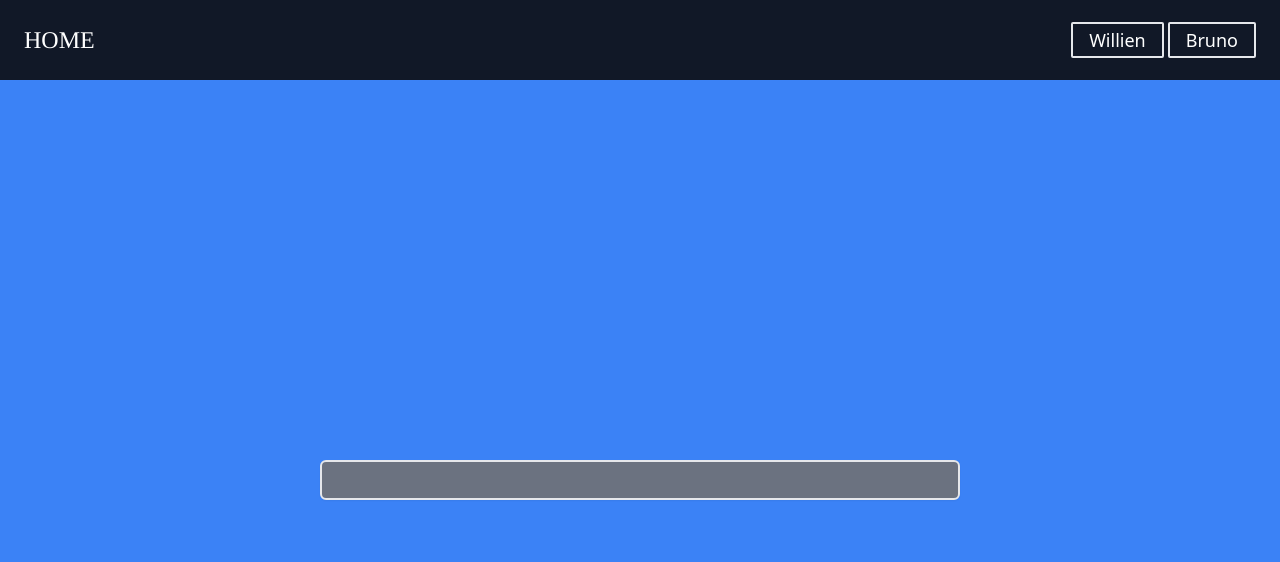
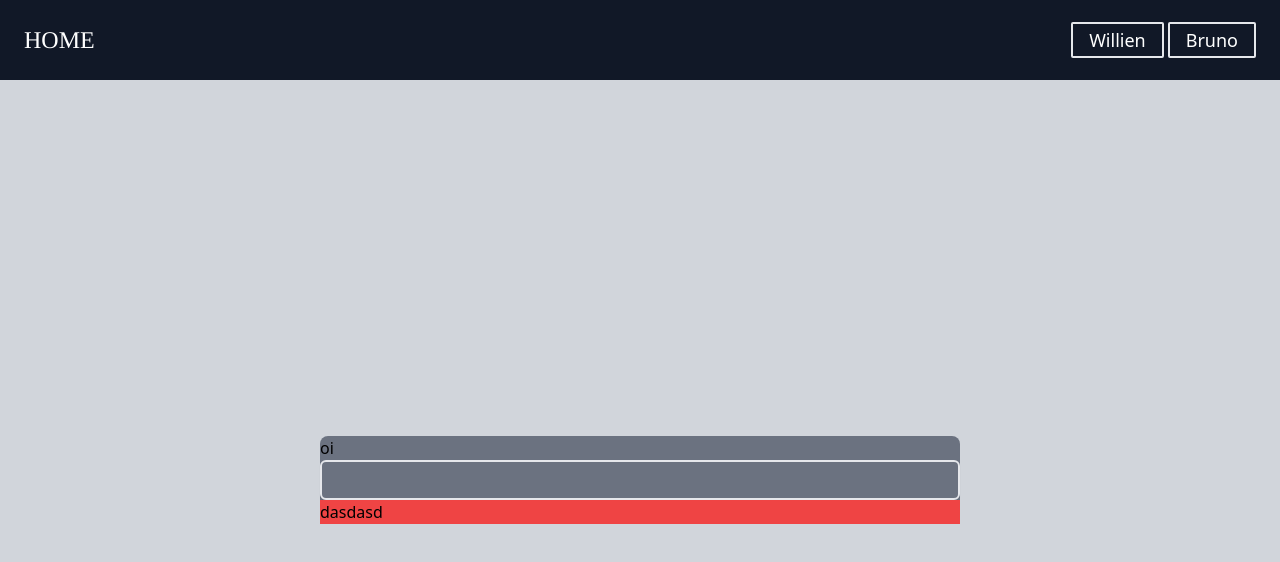
Before and after one commit to indicacode/gbt-fluent2-web, a Next.js app: page / in a window 1280 px wide. Shown: the top 562 px of the page. Built offline with nearby package versions, Linux system fonts and the light colour scheme.

Commit message:
fix input

```diff
--- a/app/page.tsx
+++ b/app/page.tsx
@@ -4,9 +4,9 @@ import {Input} from "@/components/reviewing/input"
 
 export default function Page() {
     return (
-        <div className="flex justify-center items-center w-full min-h-screen bg-blue-500">
+        <div className="flex justify-center items-center w-full min-h-screen bg-gray-300">
             <div className="w-1/2 h-1/2 bg-gray-500 rounded-[8px]">
-      <Input subtext={"dasdasd"} subtextClasses={"bg-red-500"} placeholderClasses={"bg-gray-500"} placeholderText="oi"/>
+      <Input subtext={"dasdasd"} subtextClasses={"bg-red-500"} placeholderClasses={"bg-gray-100"} placeholderText="oi"/>
             </div>
         </div>
     )
--- a/components/reviewing/input.tsx
+++ b/components/reviewing/input.tsx
@@ -4,10 +4,10 @@ import {tv} from "tailwind-variants";
 
 const inputVariants = tv(
     {
-    base:"flex  w-full rounded-md  bg-transparent px-4 py-2 text-sm shadow-sm transition-colors file:border-0 file:bg-transparent file:text-sm file:font-medium focus-visible:outline-none focus-visible:ring-1 focus-visible:ring-slate-950 disabled:cursor-not-allowed disabled:opacity-50 dark:border-slate-800 dark:placeholder:text-slate-400 dark:focus-visible:ring-slate-300",
+    base:"flex  w-full rounded-md  bg-transparent px-4 py-2 text-sm shadow-sm transition-colors  file:border-0 file:bg-transparent file:text-sm file:font-medium  disabled:cursor-not-allowed disabled:opacity-50 dark:border-slate-800 dark:placeholder:text-slate-400 ",
         variants: {
             variant: {
-                default:"flex  w-full   bg-transparent px-2 border-t-2 border-l-2 border-r-2 border-b-2 focus:border-b-black focus:border-b-[1px] hover:border-b-[1px] hover:border-b-black text-sm shadow-sm transition-colors "
+                default:"flex  w-full   bg-transparent px-2 border-t-2 border-l-2 border-r-2 border-b-2 focus:border-b-blue-500 focus:border-b-[2px] hover:border-b-[2px] hover:border-b-blue-500 text-sm shadow-sm transition-colors "
             }
 
         },
@@ -18,17 +18,17 @@ const inputVariants = tv(
 )
 
 
-const Input = React.forwardRef(({SubtextClasses, className,PlaceholderClasses, PlaceholderText,Subtext, type,variant, ...props }, ref) => {
+const Input = React.forwardRef(({subtextClasses, className,placeholderClasses, placeholderText,subtext, type,variant, ...props }, ref) => {
     return (
         (
             <div className={"flex   flex-col"}>
-                <h2 className={" text-black  py-1"+PlaceholderClasses}>{PlaceholderText}</h2>
+                <h2 className={" text-black  py-1"+placeholderClasses}>{placeholderText}</h2>
                 <input
                     type={type}
                     className={cn(inputVariants({ variant, className }))}
                     ref={ref}
                     {...props} />
-                <h2 className={""+ SubtextClasses}>{Subtext}</h2>
+                <h2 className={""+ subtextClasses}>{subtext}</h2>
             </div>
         ))
 })
```
